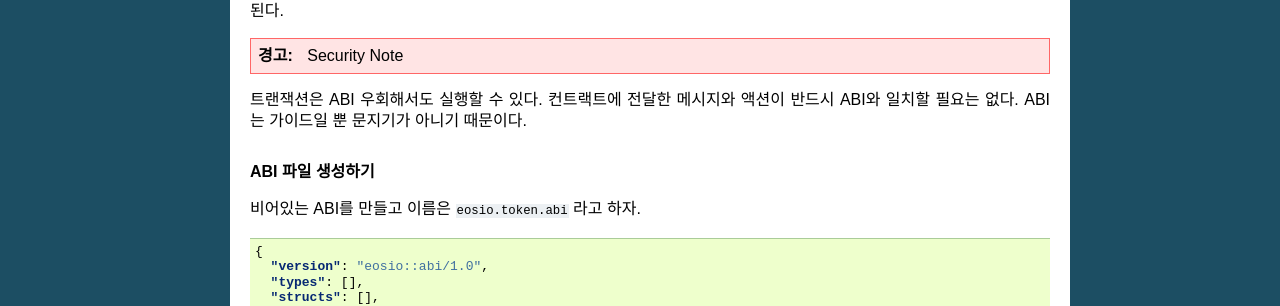
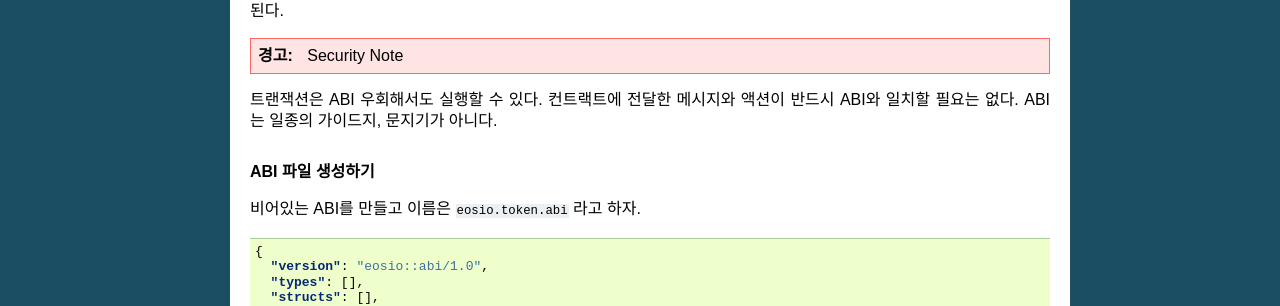
Before and after one commit to eosdevkr/eosio-doc, a Sphinx documentation site: the page built from docs/eosio-home/the-abi.rst, in a window 1280 px wide and 900 px high. Shown: the part 425-731 px from the top of the window. Built offline with Sphinx 7.4.7, drawn with Linux system fonts in a browser that asks for light colours.

Commit message:
Update docs/eosio-home/the-abi.rst
Co-Authored-By: code0xff <31336310+code0xff@users.noreply.github.com>

```diff
--- a/docs/eosio-home/the-abi.rst
+++ b/docs/eosio-home/the-abi.rst
@@ -21,7 +21,7 @@ Application Binary Interface(ABI)는 사용자 액션의 JSON과 Binary 표현
 
 트랜잭션은 ABI 우회해서도 실행할 수 있다.
 컨트랙트에 전달한 메시지와 액션이 반드시 ABI와 일치할 필요는 없다.
-ABI는 가이드일 뿐 문지기가 아니기 때문이다.
+ABI는 일종의 가이드지, 문지기가 아니다.
 
 .. rubric:: ABI 파일 생성하기
 
```
